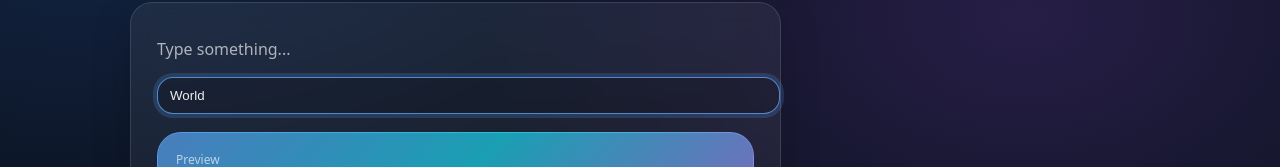
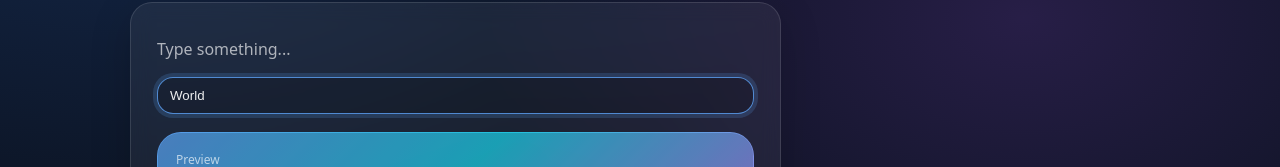
Before and after one commit to Danailnd/git-demo, a React (Vite) app in the folder git-actions-demo/: page / in a window 1280 px wide. Shown: the part 159-326 px from the top of the page. Built offline with nearby package versions, Linux system fonts and the light colour scheme.

Commit message:
fix: balance the input field and the clear button

```diff
--- a/git-actions-demo/src/App.jsx
+++ b/git-actions-demo/src/App.jsx
@@ -69,8 +69,7 @@ export default function App() {
             <div
               className="fieldRow"
               style={{
-                display: "grid",
-                gridTemplateColumns: canClear ? "1fr auto" : "1fr",
+                display: "flex",
                 gap: 10,
                 alignItems: "center",
               }}
@@ -86,6 +85,10 @@ export default function App() {
                 onKeyDown={(e) => {
                   if (e.key === "Escape") setName("World");
                 }}
+                style={{
+                  flex: "1 1 auto",
+                  minWidth: 0, // critical: prevents overlap/push
+                }}
               />
 
               {canClear && (
@@ -93,7 +96,9 @@ export default function App() {
                   type="button"
                   className="button"
                   onClick={() => setName("World")}
+                  aria-label="Clear input"
                   style={{
+                    flex: "0 0 auto",
                     padding: "12px 14px",
                     borderRadius: 16,
                     background: "rgba(255,255,255,0.04)",
@@ -101,8 +106,8 @@ export default function App() {
                     boxShadow: "none",
                     whiteSpace: "nowrap",
                     opacity: 0.92,
+                    height: 44,
                   }}
-                  aria-label="Clear input"
                 >
                   Clear
                 </button>
```
